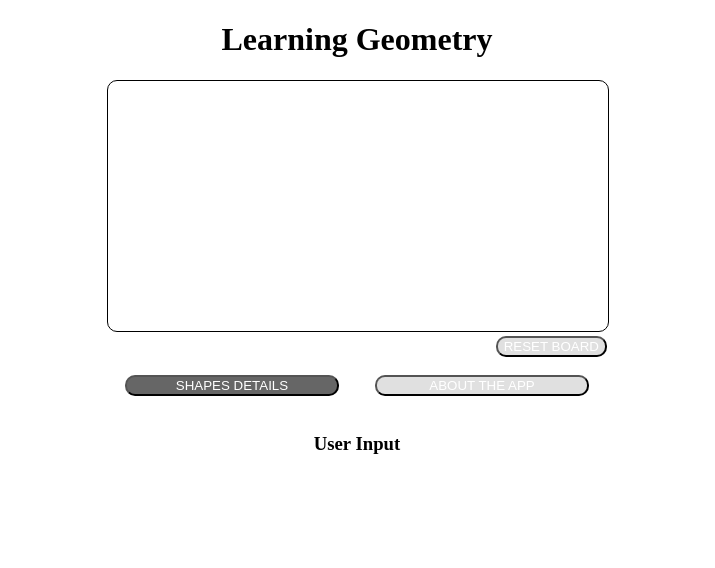
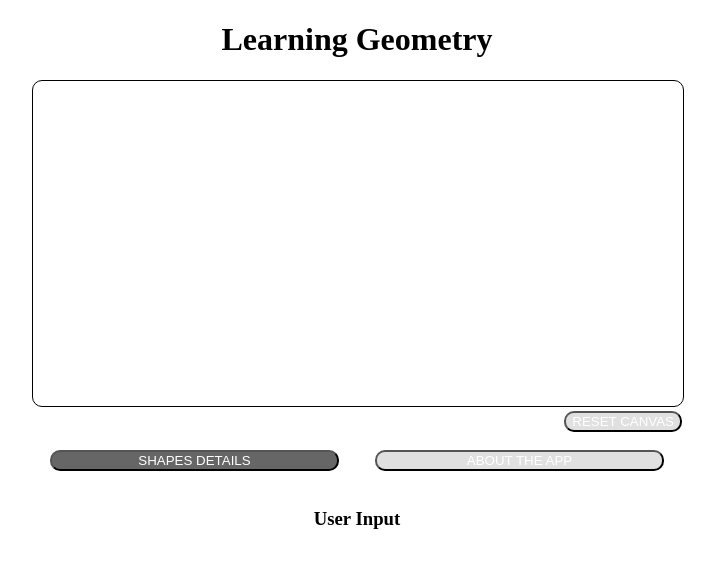
Before and after one commit to marcelotokarnia/playing-with-canvas, a React (Create React App) app: page / in a window 1280 px wide. Shown: the top 568 px of the page, without its empty margins (283-998 px from the left). Built offline with nearby package versions, Linux system fonts and the light colour scheme.

Commit message:
add about section

```diff
--- a/public/index.html
+++ b/public/index.html
@@ -4,6 +4,6 @@
     <title>Learning Geometry</title>
   </head>
   <body>
-    <div class="center width500 margin0-auto" id="app"></div>
+    <div class="align-center width650 margin0-auto" id="app"></div>
   </body>
 </html>
--- a/src/components/About.js
+++ b/src/components/About.js
@@ -6,8 +6,10 @@ import skype from '../assets/skype.png'
 class About extends Component {
   render() {
     return (
-      <div className="flex-row" >
-        <div className="flex1">
+      <div className="flex-row justify-center">
+        <div className="flex1 font-cursive small-horizontal-margin">
+          Marcelo Tokarnia
+          <div className="small-vertical-margin">
             <img
               src="https://s.gravatar.com/avatar/9e6c8c1ae66c4495fcba38b6f6d29315?s=80"
               alt="Author profile"
@@ -25,8 +27,33 @@ class About extends Component {
               </a>
             </div>
           </div>
-        <div className="flex3">
-          <p>Geometry</p>
+          <div>
+            Rio de Janeiro, Brazil
+          </div>
+        </div>
+        <div className="flex3 font-smaller">
+          <p>
+            This is a simple geometry app. Each click on canvas will update one of the three point
+            references in a cyclic order (P0, P1, P2, P0, P1...). Each point is highlighted with a red circle.
+          </p>
+          <p>
+            After P0, P1 and P2 are set, the app calculates P3 so that,
+            P0-P1-P2-P3 forms a parallelogram, which is ploted in blue.
+          </p>
+          <p>
+            Also it plots a yellow circle, which has the same area and centre of mass as the parallelogram.
+          </p>
+          <p>
+            Red circle, blue parallelogram and yellow circle are updated within each click.
+          </p>
+          <p>
+            RESET CANVAS button erases all point references (and derived shapes).
+          </p>
+          <p>
+            SHAPES DETAILS tab displays updated X (from left to right) and Y (from top to bottom)
+            coordinates (in an ordered pair (x, y)) of each point,
+            as well as the centre of mass and area (both the same for both shapes).
+          </p>
         </div>
       </div>
     )
--- a/src/components/Canvas.js
+++ b/src/components/Canvas.js
@@ -158,15 +158,20 @@ class Canvas extends Component {
       <div>
         <canvas
           className="border round-border"
-          width="500"
-          height="250"
+          width="650"
+          height="325"
           ref={this.canvas}
           onMouseDown={this.updateReferences}
         >
           Your browser does not support the HTML5 canvas tag.
         </canvas>
         <div className="align-right">
-          <button className="round-border back-color-light pointer" onClick={this.handleResetClick}>RESET BOARD</button>
+          <button
+            className="round-border back-color-light pointer"
+            onClick={this.handleResetClick}
+          >
+            RESET CANVAS
+          </button>
         </div>
       </div>
     )
--- a/src/components/Menu.js
+++ b/src/components/Menu.js
@@ -21,7 +21,7 @@ class Menu extends Component {
     return (
       <div className="flex-row small-vertical-margin">
         <button
-          className={classnames('flex1 center small-horizontal-margin round-border', {
+          className={classnames('flex1 align-center small-horizontal-margin round-border', {
             'back-color-dark': equals('details', activeTab),
             'pointer back-color-light': !equals('details', activeTab),
           })}
@@ -30,7 +30,7 @@ class Menu extends Component {
           SHAPES DETAILS
         </button>
         <button
-          className={classnames('flex1 center small-horizontal-margin round-border', {
+          className={classnames('flex1 align-center small-horizontal-margin round-border', {
             'back-color-dark': equals('about', activeTab),
             'pointer back-color-light': !equals('about', activeTab),
           })}
--- a/src/css/style.css
+++ b/src/css/style.css
@@ -1,5 +1,13 @@
-.center {
+.align-center {
   text-align: center;
+}
+.justify-center {
+  -webkit-box-align: center;
+      -ms-flex-align: center;
+          align-items: center;
+  -webkit-box-pack: center;
+      -ms-flex-pack: center;
+          justify-content: center;
 }
 .align-right {
   text-align: right;
@@ -7,8 +15,8 @@
 .align-left {
   text-align: left;
 }
-.width500 {
-  width: 500px;
+.width650 {
+  width: 650px;
 }
 .margin0-auto {
   margin: 0 auto;
@@ -65,3 +73,9 @@
 .pointer:hover {
   cursor: pointer;
 }
+.font-smaller {
+  font-size: smaller;
+}
+.font-cursive {
+  font-family: cursive;
+}
--- a/src/css/style.styl
+++ b/src/css/style.styl
@@ -1,5 +1,9 @@
-.center
+.align-center
   text-align center
+
+.justify-center
+  align-items center
+  justify-content center
 
 .align-right
   text-align right
@@ -7,8 +11,8 @@
 .align-left
   text-align left
 
-.width500
-  width 500px
+.width650
+  width 650px
 
 .margin0-auto
   margin 0 auto
@@ -54,3 +58,9 @@
 .pointer
   &:hover
     cursor pointer
+
+.font-smaller
+  font-size smaller
+
+.font-cursive
+  font-family cursive
```
Lines whose indentation alone changed are shown as unchanged.
